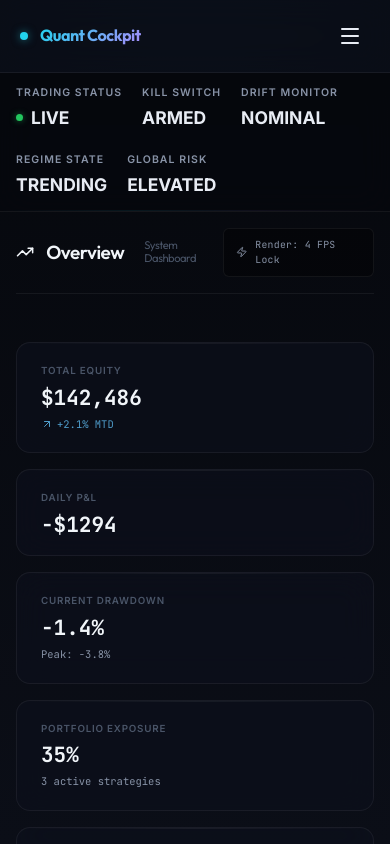
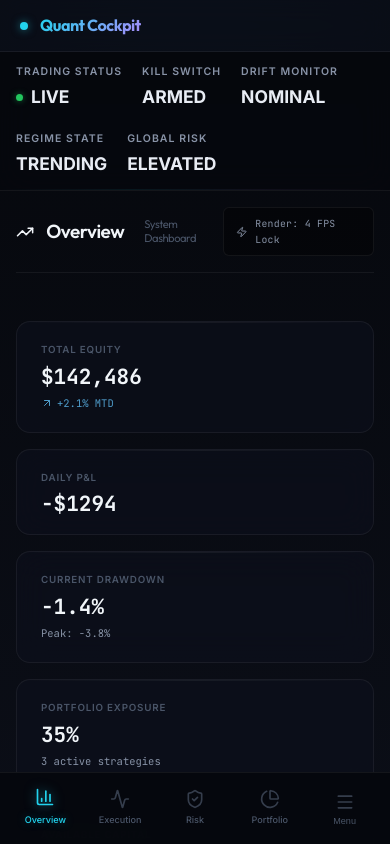
Before and after one commit to maheshsk4212/algosassy, a React (Vite) app in the folder frontend/: page / in a window 390 px wide. Built offline with nearby package versions, Linux system fonts and the light colour scheme.

Commit message:
feat(ui): add mobile bottom navigation bar with 5 items

```diff
--- a/frontend/src/App.css
+++ b/frontend/src/App.css
@@ -282,15 +282,69 @@
     box-shadow: 0 0 8px rgba(34, 211, 238, 0.5);
   }
 
-  .mobile-menu-btn {
+  .main-content {
+    /* Prevent content from hiding behind the bottom bar */
+    padding-bottom: 80px;
+  }
+
+  .mobile-bottom-nav {
+    display: flex;
+    justify-content: space-around;
+    align-items: center;
+    position: fixed;
+    bottom: 0;
+    left: 0;
+    width: 100%;
+    background: rgba(6, 8, 13, 0.95);
+    backdrop-filter: blur(10px);
+    -webkit-backdrop-filter: blur(10px);
+    border-top: 1px solid var(--glass-border);
+    z-index: 30;
+    padding: var(--sp-2) var(--sp-2);
+    padding-bottom: max(var(--sp-2), env(safe-area-inset-bottom));
+  }
+
+  .bottom-nav-item {
+    display: flex;
+    flex-direction: column;
+    align-items: center;
+    justify-content: center;
+    gap: 4px;
+    color: var(--text-muted);
+    text-decoration: none;
+    font-size: 0.65rem;
+    font-weight: 500;
+    flex: 1;
+    padding: var(--sp-2) 0;
     background: transparent;
     border: none;
-    color: var(--text-primary);
-    display: flex;
-    align-items: center;
-    justify-content: center;
-    padding: var(--sp-2);
     cursor: pointer;
+    transition: var(--transition-base);
+  }
+
+  .bottom-nav-item span {
+    font-family: var(--font-base);
+  }
+
+  .bottom-nav-item:hover,
+  .bottom-nav-item.active {
+    color: var(--accent-cyan);
+  }
+
+  .bottom-nav-item.active {
+    text-shadow: 0 0 10px rgba(34, 211, 238, 0.4);
+  }
+
+  .bottom-nav-item svg {
+    opacity: 0.7;
+    transition: var(--transition-base);
+  }
+
+  .bottom-nav-item:hover svg,
+  .bottom-nav-item.active svg {
+    opacity: 1;
+    filter: drop-shadow(0 0 6px rgba(34, 211, 238, 0.6));
+    transform: translateY(-2px);
   }
 
   .mobile-overlay.open {
--- a/frontend/src/App.jsx
+++ b/frontend/src/App.jsx
@@ -66,6 +66,13 @@ const navItems = [
   { path: '/settings', label: 'Settings', icon: Settings },
 ];
 
+const bottomNavItems = [
+  { path: '/', label: 'Overview', icon: BarChart3 },
+  { path: '/execution', label: 'Execution', icon: Activity },
+  { path: '/risk', label: 'Risk', icon: ShieldCheck },
+  { path: '/portfolio', label: 'Portfolio', icon: PieChart },
+];
+
 import { Menu, X } from 'lucide-react';
 
 function App() {
@@ -88,9 +95,6 @@ function App() {
             <span className="brand-dot"></span>
             <h2>Quant Cockpit</h2>
           </div>
-          <button className="mobile-menu-btn" onClick={toggleMobileMenu}>
-            <Menu size={24} />
-          </button>
         </div>
 
         {/* Mobile Overlay */}
@@ -149,6 +153,26 @@ function App() {
             </Routes>
           </div>
         </main>
+
+        {/* Mobile Bottom Navigation (Hidden on Desktop) */}
+        <nav className="mobile-bottom-nav">
+          {bottomNavItems.map((item) => (
+            <NavLink
+              key={item.path}
+              to={item.path}
+              end={item.path === '/'}
+              onClick={closeMobileMenu}
+              className={({ isActive }) => isActive ? 'bottom-nav-item active' : 'bottom-nav-item'}
+            >
+              <item.icon size={20} />
+              <span>{item.label}</span>
+            </NavLink>
+          ))}
+          <button className="bottom-nav-item menu-toggle" onClick={toggleMobileMenu}>
+            <Menu size={20} />
+            <span>Menu</span>
+          </button>
+        </nav>
       </div>
     </BrowserRouter>
   );
```
